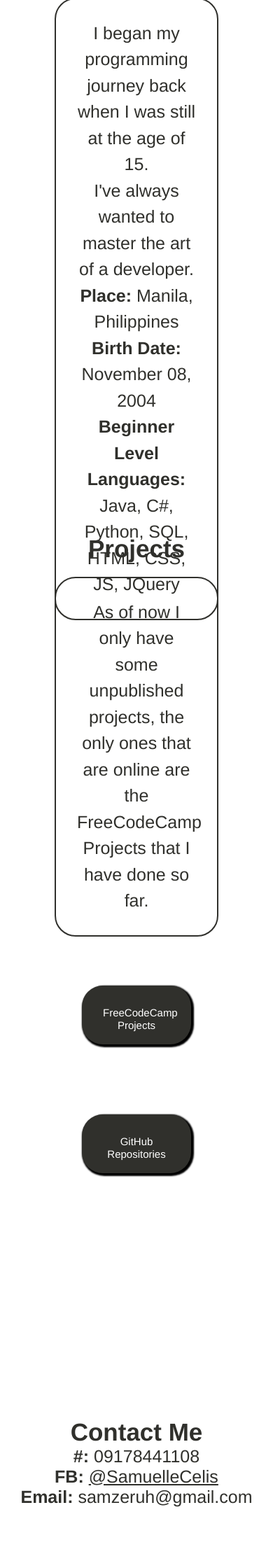
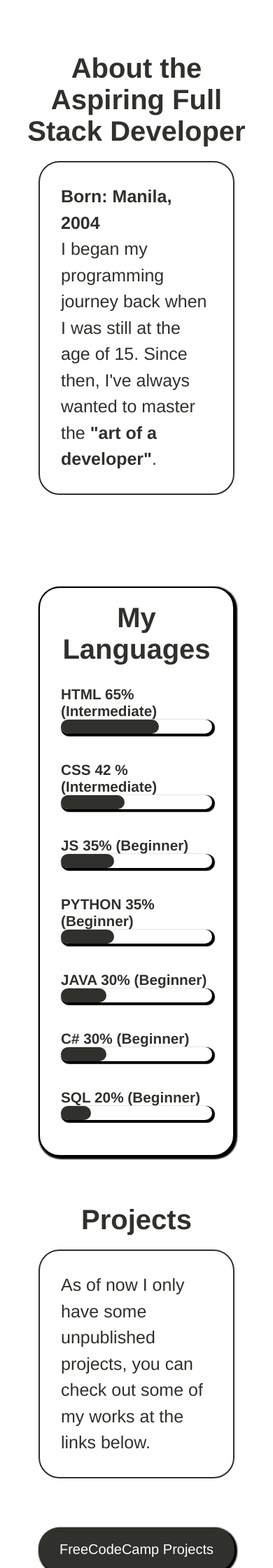
Before and after one commit to SamuelleC/233948895-Celis, a PHP site: page /portfolio/index.html in a window 390 px wide. Shown: the part 865-3105 px from the top of the page at 70% size. Run offline with PHP 8.4, Linux system fonts and the light colour scheme.

Commit message:
Updated my Portfolio

```diff
--- a/freecodecamp/portfolio/index.html
+++ b/freecodecamp/portfolio/index.html
@@ -10,6 +10,7 @@
     <nav id="navbar">
         <li><a href="#welcome-section">Home</a></li>
         <li><a href="#about-section">About</a></li>
+        <li><a href="#languages-section">Languages</a></li>
         <li><a href="#projects">Projects</a></li>
         <li><a href="#contact-section">Contact Me</a></li>
     </nav>
@@ -23,19 +24,47 @@
     <section id="about-section" class="section-container">
         <h2>About the Aspiring Full Stack Developer</h2>
         <div class="paragraph-container">
-            <p>I began my programming journey back when I was still at the age of 15.</p>
-            <p>I've always wanted to master the art of a developer.</p>
-            <ul>
-                <li><strong>Place:</strong> Manila, Philippines</li>
-                <li><strong>Birth Date:</strong> November 08, 2004</li>
-                <li><strong>Beginner Level Languages:</strong> Java, C#, Python, SQL, HTML, CSS, JS, JQuery</li>
-            </ul>
+            <p><strong>Born: Manila, 2004</strong></p>
+            <p>I began my programming journey back when I was still at the age of 15. Since then, I've always wanted to master the <strong>"art of a developer"</strong>.</p>
+        </div>
+    </section>
+    <section id="languages-section" class="section-container">
+        <div class="skill-container">
+            <h2>My Languages</h2>
+            <li>
+                <h5>HTML 65% (Intermediate)</h3>
+                <span class="skill-bar"><span class="html"></span></span>
+            </li>
+            <li>
+                <h5>CSS 42  % (Intermediate)</h3>
+                <span class="skill-bar"><span class="css"></span></span>
+            </li>
+            <li>
+                <h5>JS 35% (Beginner)</h3>
+                <span class="skill-bar"><span class="js"></span></span>
+            </li>
+            <li>
+                <h5>PYTHON 35% (Beginner)</h3>
+                <span class="skill-bar"><span class="python"></span></span>
+            </li>
+            <li>
+                <h5>JAVA 30% (Beginner)</h3>
+                <span class="skill-bar"><span class="java"></span></span>
+            </li>
+            <li>
+                <h5>C# 30% (Beginner)</h3>
+                <span class="skill-bar"><span class="c-sharp"></span></span>
+            </li>
+            <li>
+                <h5>SQL 20% (Beginner)</h3>
+                <span class="skill-bar"><span class="sql"></span></span>
+            </li>
         </div>
     </section>
     <section id="projects" class="section-container">
         <h2>Projects</h2>
         <div class="paragraph-container">
-            <p>As of now I only have some unpublished projects, the only ones that are online are the FreeCodeCamp Projects that I have done so far.</p>
+            <p>As of now I only have some unpublished projects, you can check out some of my works at the links below.</p>
         </div>
         <div class="project-tile">
             <a href="https://www.freecodecamp.org/SamuelleC" target="_blank" id="profile-link">FreeCodeCamp Projects</a>
--- a/freecodecamp/portfolio/styles.css
+++ b/freecodecamp/portfolio/styles.css
@@ -3,10 +3,8 @@
     padding: 0;
     box-sizing: border-box;
     color: #30302c;
-}
-
-body {
-    font-family: helvetica;
+    list-style: none;
+    font-family: helvetica, sans-serif;
 }
 
 #navbar {
@@ -19,7 +17,6 @@ body {
 }
 
 #navbar li {
-    list-style: none;
     padding: 0 10px;
 }
 
@@ -44,6 +41,7 @@ body {
     flex-direction: column;
     width: 100%;
     height: 100vh;
+    padding: 20px;
 }
 
 .section-container h2{
@@ -52,7 +50,6 @@ body {
 
 .section-container p, li {
     font-size: 25px;
-    list-style: none;
 }
 
 #welcome-section h1 {
@@ -67,7 +64,7 @@ body {
 #welcome-section img {
     display: flex;
     position: relative;
-    width: 300px;
+    width: 250px;
     margin: 50px;
     border-radius: 50%;
     filter: grayscale();
@@ -75,7 +72,7 @@ body {
 }
 
 .paragraph-container {
-    width: 60%;
+    width: 50%;
     border: 2px solid #30302c;
     border-radius: 30px;
     padding: 30px;
@@ -84,20 +81,80 @@ body {
     line-height: 1.5;
 }
 
+.skill-container {
+    background-color: white;
+    margin: auto;
+    padding: 20px;
+    width: 50%;
+    border: 2px solid black;
+    box-shadow: 2px 2px 2px 2px black;
+    border-radius: 30px;
+}
+
+.skill-container li {
+    margin: 20px 0;
+    padding: 10px;
+}
+
+.skill-container h5 {
+    text-align: left;
+}
+
+.skill-bar {
+    background-color: white;
+    display: block;
+    height: 20px;
+    border-radius: 20px;
+    box-shadow: 2px 2px 1px 2px black;
+}
+
+.skill-bar:hover {
+    box-shadow: 2px 2px 2px 2px gray;
+    transition: 0.2s;
+}
+
+.skill-bar span {
+    height: 20px;
+    float: left;
+    background-color: #30302c;
+}
+
+.html {
+    width: 65%;
+    border-radius: 20px;
+}
+
+.css {
+    width: 42%;
+    border-radius: 20px;
+}
+
+.js, .python {
+    width: 35%;
+    border-radius: 20px;
+}
+
+.java, .c-sharp {
+    width: 30%;
+    border-radius: 20px;
+}
+
+.sql {
+    width: 20%;
+    border-radius: 20px;
+}
+
 .project-tile {
-    width: 40%;
-    height: 10%;
+    width: 20%;
     background-color: #30302c;
     text-align: center;
-    padding: 30px;
+    padding: 20px;
     border-radius: 30px;
     margin: 50px;
     box-shadow: 2px 2px 2px 2px black;
 }
 
 .project-tile a {
-    position: relative;
-    text-align: center;
     color: white;
     text-decoration: none;
     font-size: 25px;
@@ -114,46 +171,65 @@ body {
 }
 
 #contact-section a:hover {
-    font-size: 24px;
     transition: 0.2s;
     color: gray;
 }
 
 footer {
     background-color: #30302c;
-    font-size: 20px;
+    padding: 30px;
+    font-size: 24px;
 }
 
 footer p {
     color: white;
-    padding: 20px;
     text-align: center;
 }
 
-@media (max-width: 768px) {
-    .section-container h2{
-        font-size: 35px;
-    }
-
-    .project-tile a{
+@media (max-width: 1440px) {
+    .project-tile a {
         font-size: 20px;
     }
 }
 
+@media (max-width: 1024px) {
+    .project-tile {
+        width: 30%;
+    }
+}
+
+@media (max-width: 768px) {
+    .project-tile {
+        width: 40%;
+    }
+}
+
 @media (max-width: 425px) {
-    #navbar a {
-        font-size: 15px;
+    .paragraph-container {
+        width: 80%;
+    }
+    .skill-container {
+        width: 80%;
+    }
+    .project-tile {
+        width: 80%;
+    }
+
+    #navbar {
+        padding: 5px;
     }
 
     #navbar li {
-        padding: 5px;
+       padding: 5px;
     }
 
-    .paragraph-container {
-        text-align: center;
-    }
-
-    .project-tile a{
-        font-size: 15px;
+    #navbar a {
+        font-size: 14px;
     }
 }
+
+@media (max-width: 425px) {
+    footer p {
+        font-size: 16px
+    }
+}
```
